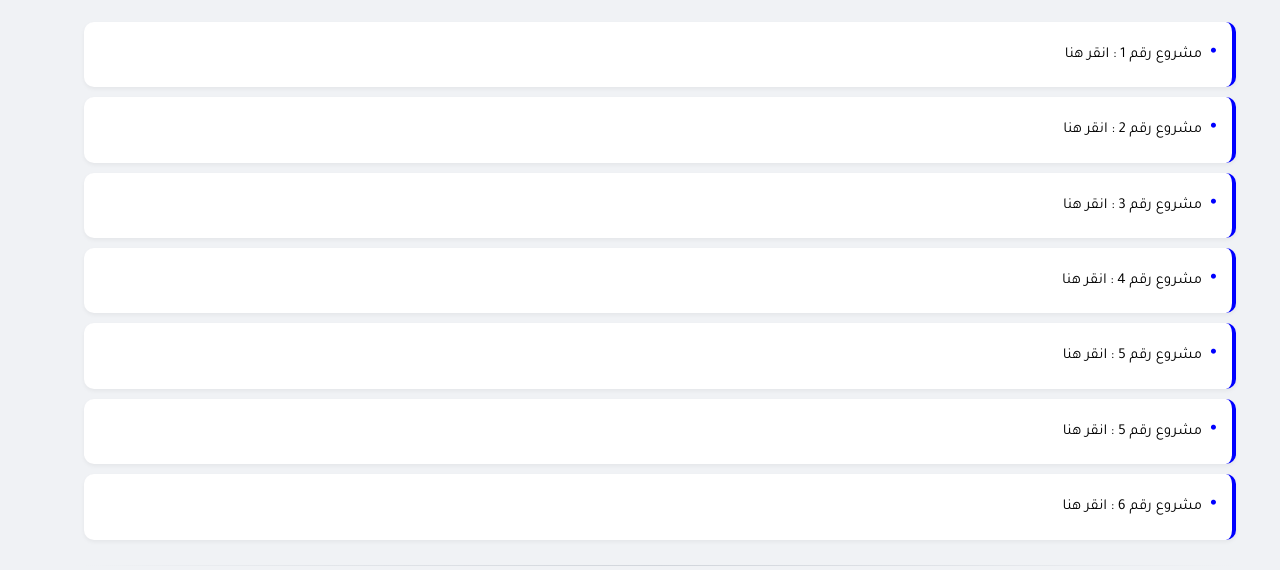
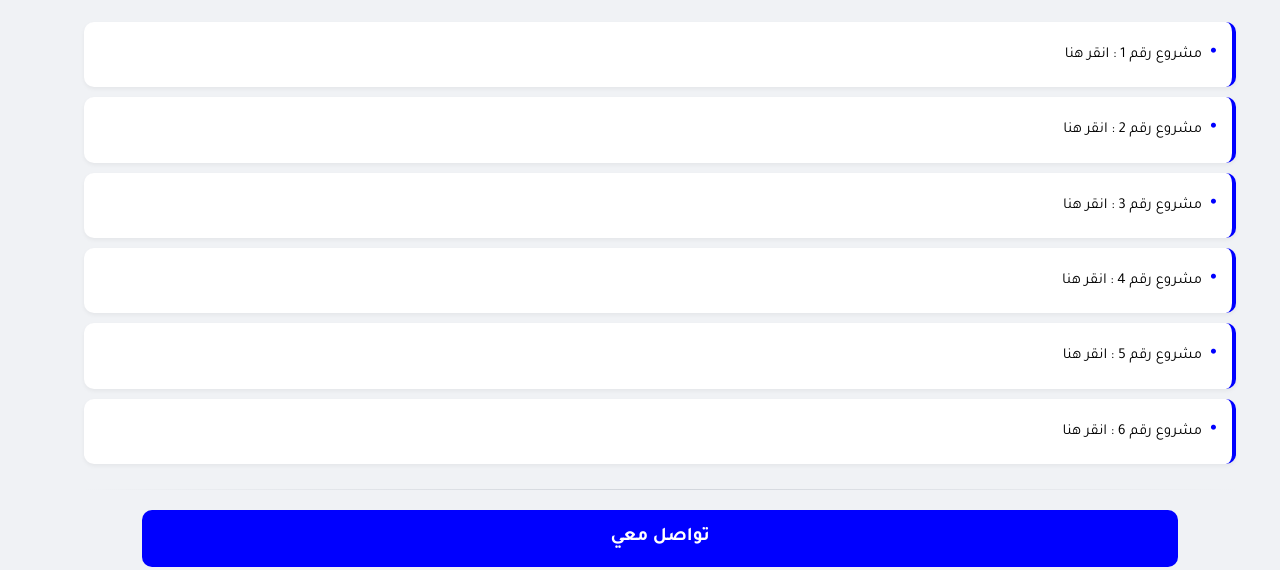
Before and after one commit to ahmed71ht/my-wepsite-1, a plain HTML site: page index.html in a window 1280 px wide. Shown: the part 1577-2147 px from the top of the page. Drawn offline with Linux system fonts and the light colour scheme.

Commit message:
Update index.html
Signed-off-by: ahmed71ht <alsoratajrask@gmail.com>

```diff
--- a/index.html
+++ b/index.html
@@ -356,7 +356,6 @@
         <a href="https://fanciful-dolphin-199c7b.netlify.app/" target="_blank">مشروع رقم 3 : انقر هنا</a>
         <a href="https://musical-blini-96eb9b.netlify.app/" target="_blank">مشروع رقم 4 : انقر هنا</a>
         <a href="https://majestic-begonia-0560e1.netlify.app/" target="_blank">مشروع رقم 5 : انقر هنا</a>
-        <a href="https://majestic-begonia-0560e1.netlify.app/" target="_blank">مشروع رقم 5 : انقر هنا</a>
         <a href="https://incredible-cactus-7711e3.netlify.app/" target="_blank">مشروع رقم 6 : انقر هنا</a>
     </div>
 
```
